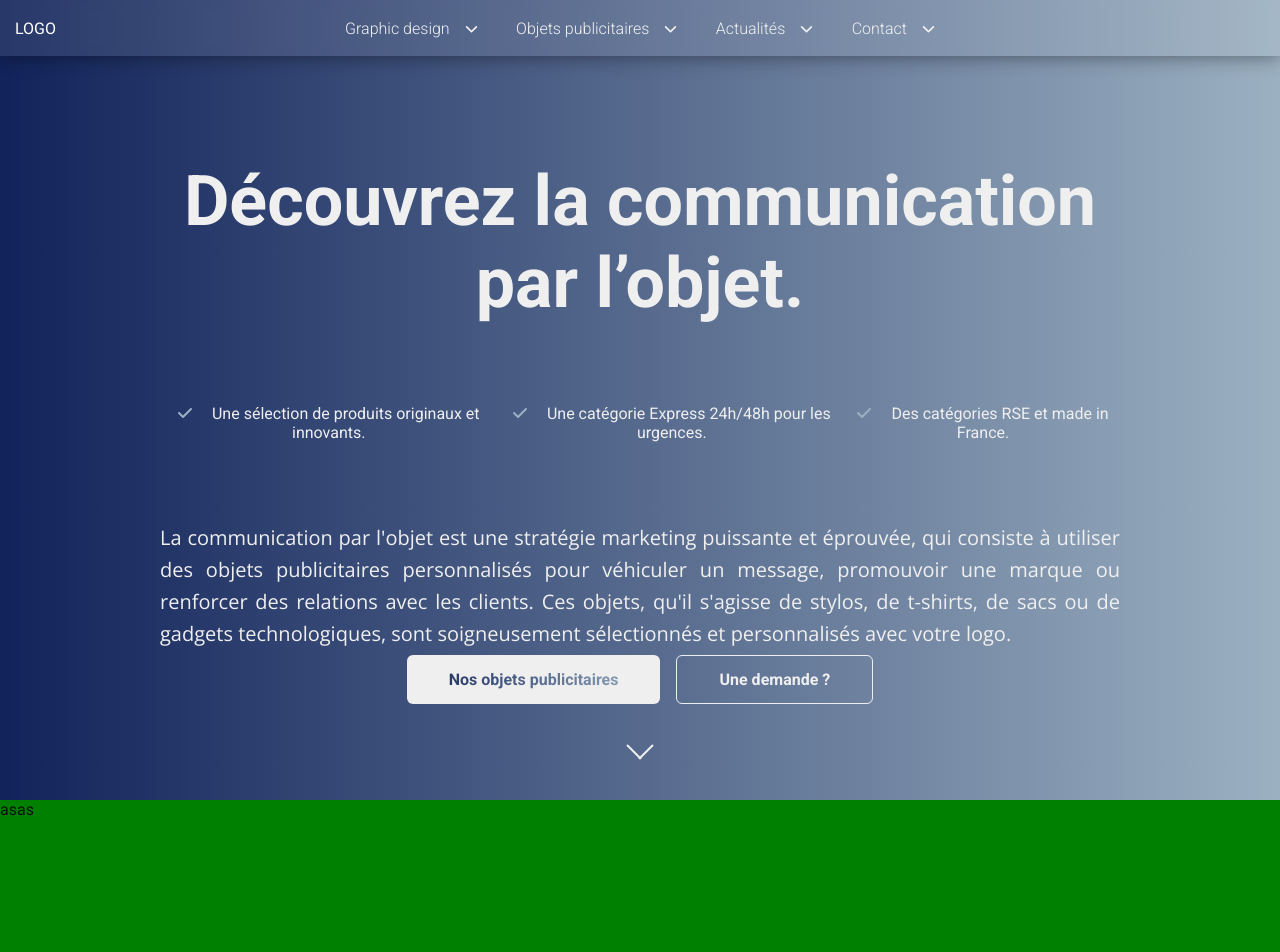
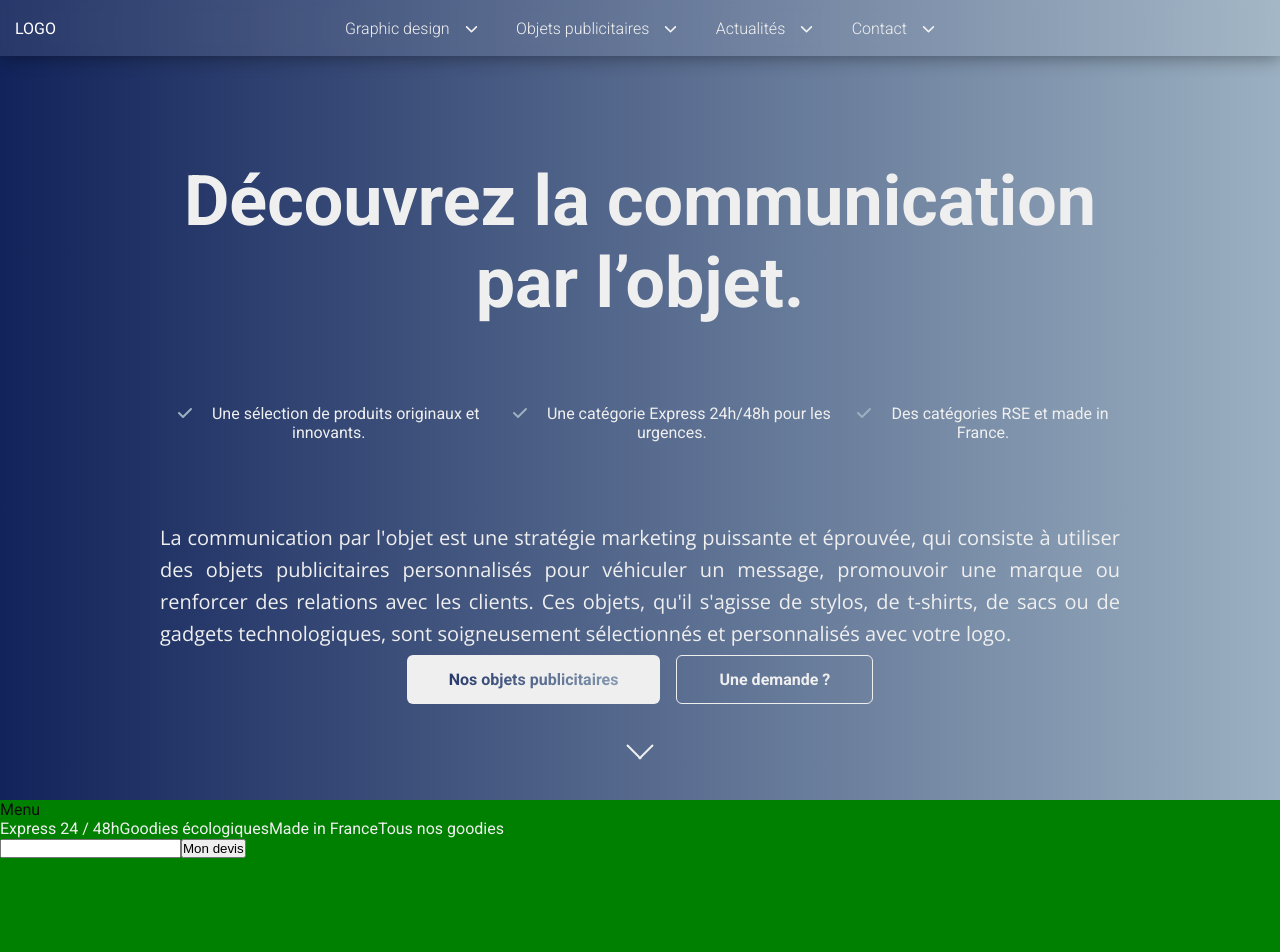
Before and after one commit to Scharlyopitz/One-comm, a React (Vite) app: page /objetsPublicitaires in a window 1280 px wide. Shown: the top 952 px of the page. Built offline with nearby package versions, Linux system fonts and the light colour scheme.

Commit message:
Création de la nav

```diff
--- a/src/components/ObjetsPublicitaires/OPSection2.jsx
+++ b/src/components/ObjetsPublicitaires/OPSection2.jsx
@@ -1,3 +1,45 @@
+import { NavLink } from "react-router-dom";
+
 export default function OPSection2() {
-  return <section className="OPSection2">asas</section>;
+  return (
+    <section className="OPSection2">
+      <Nav />
+    </section>
+  );
 }
+
+function Nav() {
+  function Left() {
+    const Links = [
+      { name: "Express 24 / 48h", href: "/" },
+      { name: "Goodies écologiques", href: "/" },
+      { name: "Made in France", href: "/" },
+      { name: "Tous nos goodies", href: "/" },
+    ];
+
+    return (
+      <div className="left">
+        <div className="Menu">Menu</div>
+        {Links.map((link, i) => {
+          return <NavLink to={link.href}>{link.name}</NavLink>;
+        })}
+      </div>
+    );
+  }
+
+  function Right() {
+    return (
+      <div className="right">
+        <input type="text" />
+        <button>Mon devis</button>
+      </div>
+    );
+  }
+
+  return (
+    <div className="nav">
+      <Left />
+      <Right />
+    </div>
+  );
+}
```
